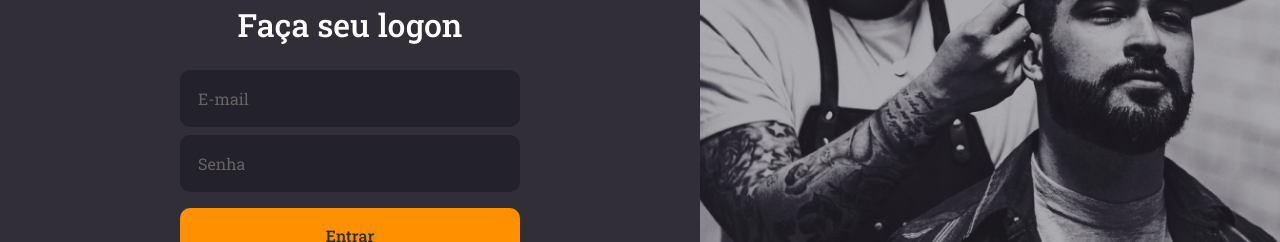
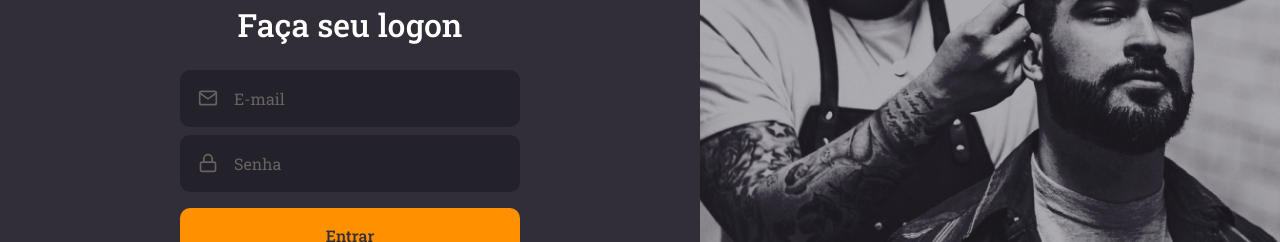
Before and after one commit to gabrielgraciani/bootcamp-rocketseat, a React (Create React App) app in the folder gobarber/web/: page / in a window 1280 px wide. Shown: the part 288-530 px from the top of the page. Built offline with nearby package versions, Linux system fonts and the light colour scheme.

Commit message:
isolating components

```diff
--- /dev/null
+++ b/gobarber/web/src/components/Button/index.tsx
@@ -0,0 +1,15 @@
+import React, { ButtonHTMLAttributes } from 'react';
+
+import { Container } from './styles';
+
+type ButtonProps = ButtonHTMLAttributes<HTMLButtonElement>;
+
+const Button: React.FC<ButtonProps> = ({ children, ...rest }) => {
+  return (
+    <Container type="button" {...rest}>
+      {children}
+    </Container>
+  );
+};
+
+export default Button;
--- /dev/null
+++ b/gobarber/web/src/components/Button/styles.ts
@@ -0,0 +1,19 @@
+import styled from 'styled-components';
+import { shade } from 'polished';
+
+export const Container = styled.button`
+  background: #ff9000;
+  height: 56px;
+  border-radius: 10px;
+  border: 0;
+  padding: 0 16px;
+  color: #312e38;
+  width: 100%;
+  font-weight: 500;
+  margin-top: 16px;
+  transition: background-color 0.2s;
+
+  &:hover {
+    background: ${shade(0.2, '#ff9000')};
+  }
+`;
--- /dev/null
+++ b/gobarber/web/src/components/Input/index.tsx
@@ -0,0 +1,20 @@
+import React, { InputHTMLAttributes } from 'react';
+import { IconBaseProps } from 'react-icons';
+
+import { Container } from './styles';
+
+interface InputProps extends InputHTMLAttributes<HTMLInputElement> {
+  name: string;
+  icon?: React.ComponentType<IconBaseProps>;
+}
+
+const Input: React.FC<InputProps> = ({ icon: Icon, ...rest }) => {
+  return (
+    <Container>
+      {Icon && <Icon size={20} />}
+      <input {...rest} />
+    </Container>
+  );
+};
+
+export default Input;
--- /dev/null
+++ b/gobarber/web/src/components/Input/styles.ts
@@ -0,0 +1,31 @@
+import styled from 'styled-components';
+
+export const Container = styled.div`
+  background: #232129;
+  border-radius: 10px;
+  border: 2px solid #232129;
+  padding: 16px;
+  width: 100%;
+  color: #666360;
+  display: flex;
+  align-items: center;
+
+  & + div {
+    margin-top: 8px;
+  }
+
+  input {
+    background: transparent;
+    flex: 1;
+    border: 0;
+    color: #f4ede8;
+
+    &::placeholder {
+      color: #666360;
+    }
+  }
+
+  svg {
+    margin-right: 16px;
+  }
+`;
--- a/gobarber/web/src/pages/Signin/index.tsx
+++ b/gobarber/web/src/pages/Signin/index.tsx
@@ -1,8 +1,10 @@
 import React from 'react';
-import { FiLogIn } from 'react-icons/fi';
+import { FiLogIn, FiMail, FiLock } from 'react-icons/fi';
 import logoImg from '../../assets/logo.svg';
 
 import { Container, Content, Background } from './styles';
+import Input from '../../components/Input';
+import Button from '../../components/Button';
 
 const SignIn: React.FC = () => (
   <Container>
@@ -12,10 +14,15 @@
       <form>
         <h1>Faça seu logon</h1>
 
-        <input type="text" placeholder="E-mail" />
-        <input type="password" placeholder="Senha" />
+        <Input type="text" icon={FiMail} name="email" placeholder="E-mail" />
+        <Input
+          type="password"
+          icon={FiLock}
+          name="password"
+          placeholder="Senha"
+        />
 
-        <button type="submit"> Entrar</button>
+        <Button type="submit"> Entrar</Button>
 
         <a href="forgot">Esqueci minha senha</a>
       </form>
--- a/gobarber/web/src/pages/Signin/styles.ts
+++ b/gobarber/web/src/pages/Signin/styles.ts
@@ -24,40 +24,6 @@
 
     h1 {
       margin-bottom: 24px;
-    }
-
-    input {
-      background: #232129;
-      border-radius: 10px;
-      border: 2px solid #232129;
-      padding: 16px;
-      width: 100%;
-      color: #f4ede8;
-
-      &::placeholder {
-        color: #666360;
-      }
-
-      & + input {
-        margin-top: 8px;
-      }
-    }
-
-    button {
-      background: #ff9000;
-      height: 56px;
-      border-radius: 10px;
-      border: 0;
-      padding: 0 16px;
-      color: #312e38;
-      width: 100%;
-      font-weight: 500;
-      margin-top: 16px;
-      transition: background-color 0.2s;
-
-      &:hover {
-        background: ${shade(0.2, '#ff9000')};
-      }
     }
 
     a {
```
Also changed, not shown: gobarber/web/.eslintrc.json.
